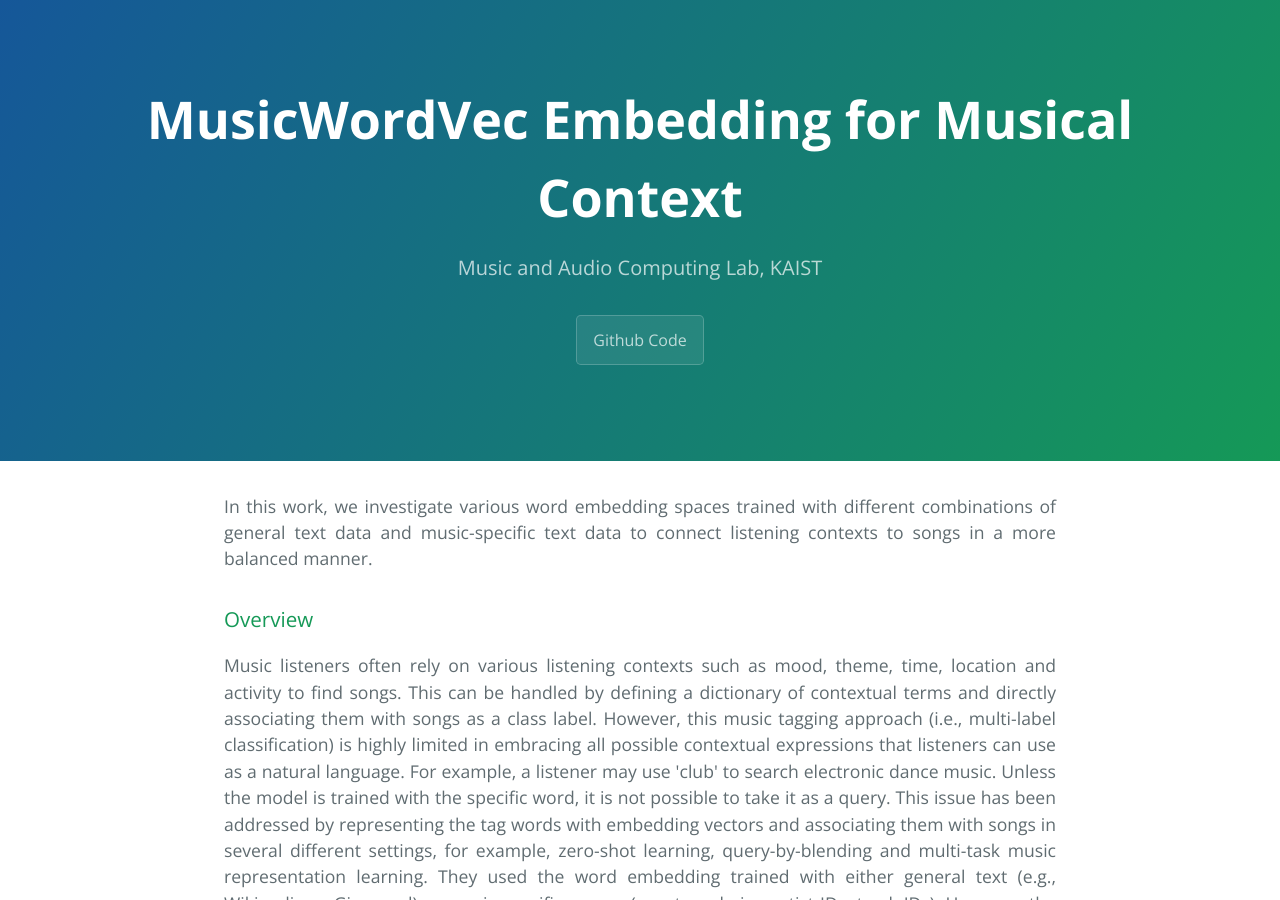
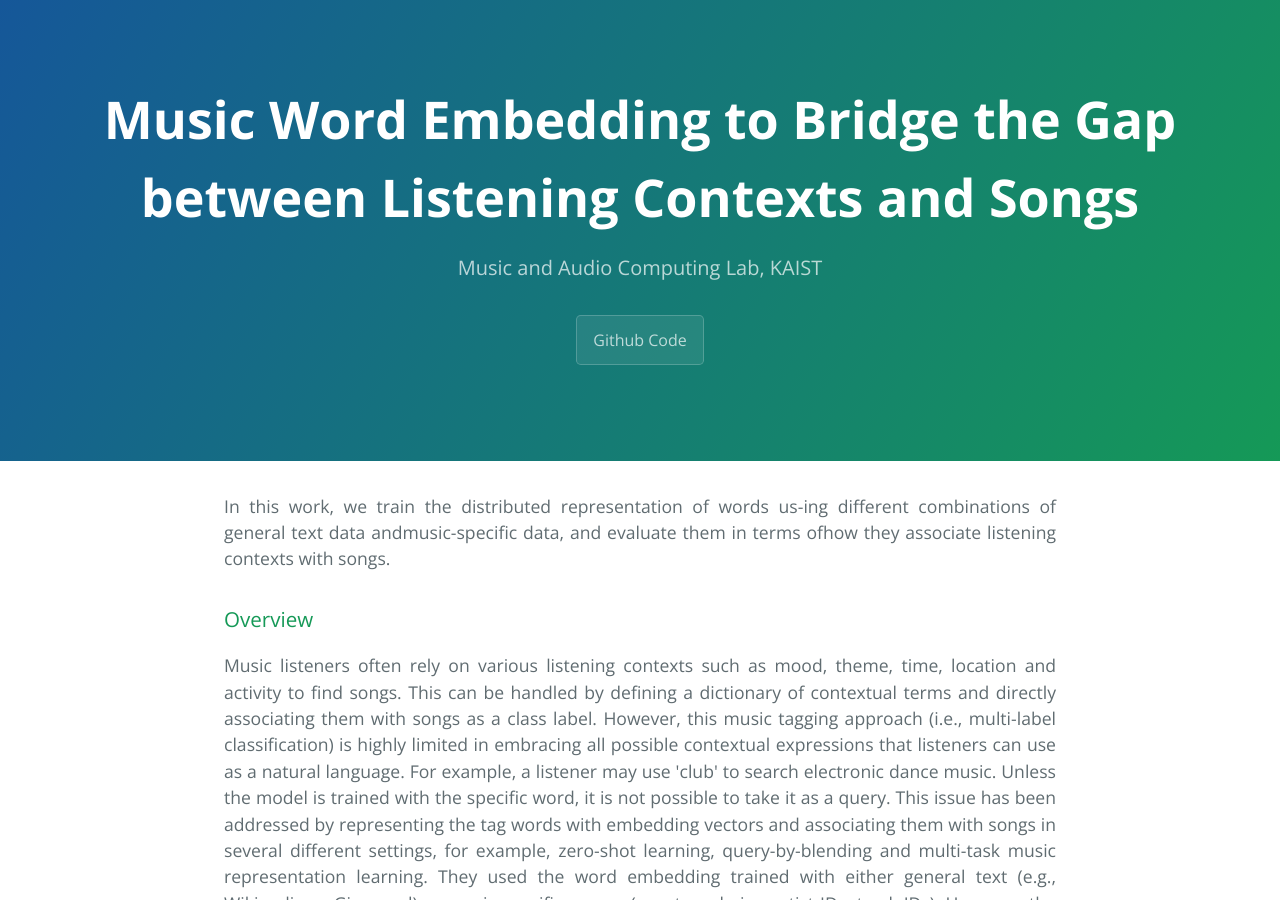
Before and after one commit to seungheondoh/MusicWordVec, a Jekyll site: the page built from index.md, in a window 1280 px wide and 900 px high. Built offline with Jekyll 4.4.1, drawn with Linux system fonts in a browser that asks for light colours; our own code applies the rules of GitHub Pages for plain Markdown files.

Commit message:
Change index

```diff
--- a/_config.yml
+++ b/_config.yml
@@ -1,4 +1,4 @@
-title: MusicWordVec Embedding for Musical Context
+title: Music Word Embedding to Bridge the Gap between Listening Contexts and Songs
 description: Music and Audio Computing Lab, KAIST
 
 theme: jekyll-theme-cayman
--- a/index.md
+++ b/index.md
@@ -1,5 +1,5 @@
 <p align="justify">
-In this work, we investigate various word embedding spaces trained with different combinations of general text data and music-specific text data to connect listening contexts to songs in a more balanced manner.
+In this work, we train the distributed representation of words us-ing different combinations of general text data andmusic-specific data, and evaluate them in terms ofhow they associate listening contexts with songs.
 </p>
 
 ### Overview
```
